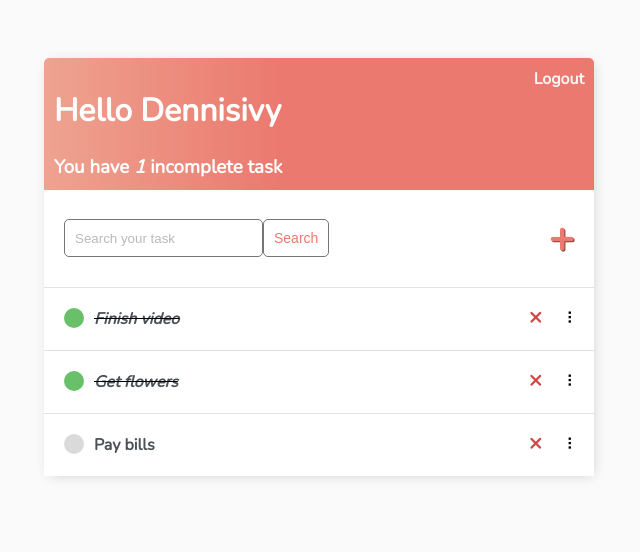
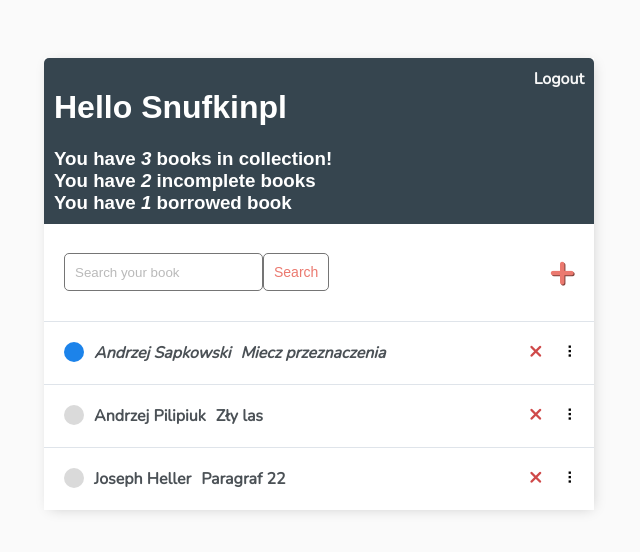
Before and after one commit to snufkinpl/public_glowing_star, a Django app: page / in a window 1280 px wide. Shown: the top 552 px of the page, without its empty margins (321-961 px from the left). Run offline with Django 3.2, Linux system fonts and the light colour scheme; a user stored in the database is signed in; data comes from the database, SQL or seed files in the repository.

Commit message:
Correct files.

```diff
--- a/book_app/base/admin.py
+++ b/book_app/base/admin.py
@@ -1,4 +1,4 @@
 from django.contrib import admin
-from .models import Task
+from .models import book
 
-admin.site.register(Task)
+admin.site.register(book)
--- a/book_app/base/models.py
+++ b/book_app/base/models.py
@@ -3,13 +3,17 @@
 # Create your models here.
 
 
-class Task(models.Model):
+class book(models.Model):
     user = models.ForeignKey(
         User, on_delete=models.CASCADE, null=True, blank=True)
-    title = models.CharField(max_length=200)
+
+    title = models.CharField(max_length=100)
+    author = models.CharField(max_length=100, default='')
+    price = models.FloatField(max_length=10, default=39.99)
     description = models.TextField(null=True, blank=True)
     complete = models.BooleanField(default=False)
-    created = models.DateTimeField(auto_now_add=True)
+    borrow = models.BooleanField(default=False)
+    # created = models.DateTimeField(auto_now_add=True)
 
     def __str__(self):
         return self.title
--- /dev/null
+++ b/book_app/base/templates/base/book_list.html
@@ -0,0 +1,90 @@
+{% extends 'base/main.html' %} {% block content %}
+
+<script src="https://cdn.jsdelivr.net/npm/sortablejs@latest/Sortable.min.js"></script>
+<div class="header-bar">
+    <div>
+        <h1>Hello {{request.user|title}}</h1>
+        <h3 style="margin:0">You have <i>{{count3}}</i> book{{ count3|pluralize:"s" }} in collection!</h3>
+        <h3 style="margin:0">You have <i>{{count1}}</i> incomplete book{{ count1|pluralize:"s" }}</h3>
+        <h3 style="margin:0">You have <i>{{count2}}</i> borrowed book{{ count2|pluralize:"s" }}</h3>
+    </div>
+
+    {% if request.user.is_authenticated %}
+    <a href="{% url 'logout' %}">Logout</a> {% else %}
+    <a href="{% url 'login' %}">Login</a> {% endif %}
+</div>
+
+
+<div id="search-add-wrapper">
+    <form method="GET" style="display: flex;">
+        <input type='text' name='search-area' placeholder="Search your book" value="{{search_input}}">
+        <input class="button" type="submit" value='Search'>
+    </form>
+    {% if books|length > 0 %}
+    <a id="add-link" href="{% url 'book-create' %}">&#x2b;</a>
+    {% endif %}
+</div>
+
+
+<!-- Hidden form. Form submits new item positions -->
+<form style="display: none;" id="reorderForm" method="post" action="{% url 'book-reorder' %}">
+    {% csrf_token %}
+    <input type="hidden" id="positionInput" name="position">
+</form>
+
+
+<div id="booklist" class="book-items-wrapper">
+    {% for book in books %}
+    <div class="book-wrapper" data-position="{{book.pk}}">
+        <div class="book-title">
+            {% if book.complete %}
+            <div class="book-complete-icon"></div>
+            <i><a href="{% url 'book-update' book.id %}">{{book.author}}</a></i>
+            <div class="book-complete-icon2"></div>
+            <i><a href="{% url 'book-update' book.id %}">{{book}}</a></i> {% else %}
+            <div class="book-incomplete-icon"></div>
+            <a href="{% url 'book-update' book.id %}">{{book.author}}</a>
+            <div class="book-incomplete-icon2"></div>
+            <a href="{% url 'book-update' book.id %}">{{book}}</a> {% endif %}
+        </div>
+        <div class="book-controls">
+            <a class="delete-link" href="{% url 'book-delete' book.id %}">&#215;</a>
+            <span class="handle">&nbsp;&#10247;</span>
+        </div>
+    </div>
+
+    {% empty %}
+    <div style="text-align: center; padding-bottom: 10px; line-height: 1em;">
+        <h3>No new books are created.</h3>
+        <h3>Create a <a style="text-decoration: none; color: #e53935;" href="{% url 'book-create' %}">New book</a> ! </h3>
+    </div>
+    {% endfor %}
+</div>
+
+<script>
+    var bookList = document.getElementById("booklist");
+    var reorderForm = document.getElementById("reorderForm");
+    var positionInput = document.getElementById("positionInput");
+
+    let sortable = Sortable.create(bookList, {
+        handle: '.handle',
+        ghostClass: 'dropArea',
+        chosenClass: 'selectedbook',
+
+    });
+
+    function reordering() {
+        const rows = document.getElementsByClassName("book-wrapper");
+        let pos = [];
+        for (let row of rows) {
+            pos.push(row.dataset.position);
+        }
+        console.log(pos.join(","))
+        positionInput.value = pos.join(',');
+        reorderForm.submit();
+    }
+
+    document.ondrop = reordering
+</script>
+
+{% endblock content %}
--- a/book_app/base/templates/base/main.html
+++ b/book_app/base/templates/base/main.html
@@ -1,13 +1,13 @@
 <!DOCTYPE html>
-<html lang="en">
+<html lang="pl">
 
 <head>
     <meta charset="utf-8">
     <meta name="description"
-        content="This is to do list implemented using Django by Dennis Ivy who is a full stack web developer.">
+        content="This is book app implemented using Django by Paweł Balbierz, who was inspired by Dennis Ivy who is a full stack web developer.">
 
     <meta http-equiv="X-UA-Compatible" content="IE=edge">
-    <title>To Do Items</title>
+    <title>Book app!</title>
     <meta name="description" content="">
     <meta name="viewport" content="width=device-width, initial-scale=1">
 
@@ -21,13 +21,8 @@
             padding-top: 50px;
         }
 
-        h1,
-        h2,
-        h3,
-        h4,
-        h5,
-        h6,
-            {
+        h1, h2, h3, h4, h5, h6
+        {
             font-family: 'Raleway', sans-serif;
         }
 
@@ -59,7 +54,7 @@
             color: #fff;
             padding: 10px;
             border-radius: 5px 5px 0 0;
-            background: linear-gradient(90deg, #EEA390 0%, #EB796F 43%, #EB796F 100%);
+            background: linear-gradient(90deg, #36454f 20%, #36454f 60%, #36454f 100%);
         }
 
         .header-bar a {
@@ -67,7 +62,7 @@
             text-decoration: none;
         }
 
-        .task-wrapper {
+        .book-wrapper {
             display: flex;
             align-items: center;
             justify-content: space-between;
@@ -76,25 +71,25 @@
             overflow: hidden;
         }
 
-        .task-title {
+        .book-title {
             display: flex;
             padding: 20px;
         }
 
-        .task-title a {
+        .book-title a {
             text-decoration: none;
             color: #4b5156;
             margin-left: 10px;
         }
 
-        .task-complete-icon {
+        .book-complete-icon {
             height: 20px;
             width: 20px;
-            background-color: rgb(105, 192, 105);
+            background-color: rgb(28, 131, 234);
             border-radius: 50%;
         }
 
-        .task-incomplete-icon {
+        .book-incomplete-icon {
             height: 20px;
             width: 20px;
             background-color: rgb(218, 218, 218);
@@ -137,7 +132,7 @@
             border: #ced6e0 1px solid;
         }
 
-        .selectedTask {
+        .selectedbook {
             opacity: 0.6;
         }
 
@@ -193,7 +188,7 @@
         }
 
         .card-body {
-            padding: 20px;
+            padding: 15px;
         }
     </style>
 </head>
--- a/book_app/base/urls.py
+++ b/book_app/base/urls.py
@@ -1,5 +1,5 @@
 from django.urls import path
-from .views import TaskList, TaskDetail, TaskCreate, TaskUpdate, DeleteView, CustomLoginView, RegisterPage, TaskReorder
+from .views import bookList, bookDetail, bookCreate, bookUpdate, DeleteView, CustomLoginView, RegisterPage, bookReorder
 from django.contrib.auth.views import LogoutView
 
 urlpatterns = [
@@ -7,10 +7,10 @@
     path('logout/', LogoutView.as_view(next_page='login'), name='logout'),
     path('register/', RegisterPage.as_view(), name='register'),
 
-    path('', TaskList.as_view(), name='tasks'),
-    path('task/<int:pk>/', TaskDetail.as_view(), name='task'),
-    path('task-create/', TaskCreate.as_view(), name='task-create'),
-    path('task-update/<int:pk>/', TaskUpdate.as_view(), name='task-update'),
-    path('task-delete/<int:pk>/', DeleteView.as_view(), name='task-delete'),
-    path('task-reorder/', TaskReorder.as_view(), name='task-reorder'),
+    path('', bookList.as_view(), name='books'),
+    path('book/<int:pk>/', bookDetail.as_view(), name='book'),
+    path('book-create/', bookCreate.as_view(), name='book-create'),
+    path('book-update/<int:pk>/', bookUpdate.as_view(), name='book-update'),
+    path('book-delete/<int:pk>/', DeleteView.as_view(), name='book-delete'),
+    path('book-reorder/', bookReorder.as_view(), name='book-reorder'),
 ]
--- a/book_app/base/views.py
+++ b/book_app/base/views.py
@@ -14,7 +14,7 @@
 from django.shortcuts import redirect
 from django.db import transaction
 
-from .models import Task
+from .models import book
 from .forms import PositionForm
 
 
@@ -24,14 +24,14 @@
     redirect_authenticated_user = True
 
     def get_success_url(self):
-        return reverse_lazy('tasks')
+        return reverse_lazy('books')
 
 
 class RegisterPage(FormView):
     template_name = 'base/register.html'
     form_class = UserCreationForm
     redirect_authenticated_user = True
-    success_url = reverse_lazy('tasks')
+    success_url = reverse_lazy('books')
 
     def form_valid(self, form):
         user = form.save()
@@ -41,22 +41,24 @@
 
     def get(self, *args, **kwargs):
         if self.request.user.is_authenticated:
-            return redirect('tasks')
+            return redirect('books')
         return super(RegisterPage, self).get(*args, **kwargs)
 
 
-class TaskList(LoginRequiredMixin, ListView):
-    model = Task
-    context_object_name = 'tasks'
+class bookList(LoginRequiredMixin, ListView):
+    model = book
+    context_object_name = 'books'
 
     def get_context_data(self, **kwargs):
         context = super().get_context_data(**kwargs)
-        context['tasks'] = context['tasks'].filter(user=self.request.user)
-        context['count'] = context['tasks'].filter(complete=False).count()
+        context['books'] = context['books'].filter(user=self.request.user)
+        context['count1'] = context['books'].filter(complete=False).count()
+        context['count2'] = context['books'].filter(borrow=True).count()
+        context['count3'] = context['books'].count()
 
         search_input = self.request.GET.get('search-area') or ''
         if search_input:
-            context['tasks'] = context['tasks'].filter(
+            context['books'] = context['books'].filter(
                 title__contains=search_input)
 
         context['search_input'] = search_input
@@ -64,37 +66,37 @@
         return context
 
 
-class TaskDetail(LoginRequiredMixin, DetailView):
-    model = Task
-    context_object_name = 'task'
-    template_name = 'base/task.html'
+class bookDetail(LoginRequiredMixin, DetailView):
+    model = book
+    context_object_name = 'book'
+    template_name = 'base/book.html'
 
 
-class TaskCreate(LoginRequiredMixin, CreateView):
-    model = Task
-    fields = ['title', 'description', 'complete']
-    success_url = reverse_lazy('tasks')
+class bookCreate(LoginRequiredMixin, CreateView):
+    model = book
+    fields = ['author', 'title', 'complete', 'borrow']
+    success_url = reverse_lazy('books')
 
     def form_valid(self, form):
         form.instance.user = self.request.user
-        return super(TaskCreate, self).form_valid(form)
+        return super(bookCreate, self).form_valid(form)
 
 
-class TaskUpdate(LoginRequiredMixin, UpdateView):
-    model = Task
-    fields = ['title', 'description', 'complete']
-    success_url = reverse_lazy('tasks')
+class bookUpdate(LoginRequiredMixin, UpdateView):
+    model = book
+    fields = ['author', 'title', 'complete', 'borrow']
+    success_url = reverse_lazy('books')
 
 
 class DeleteView(LoginRequiredMixin, DeleteView):
-    model = Task
-    context_object_name = 'task'
-    success_url = reverse_lazy('tasks')
+    model = book
+    context_object_name = 'book'
+    success_url = reverse_lazy('books')
     def get_queryset(self):
         owner = self.request.user
         return self.model.objects.filter(user=owner)
 
-class TaskReorder(View):
+class bookReorder(View):
     def post(self, request):
         form = PositionForm(request.POST)
 
@@ -102,6 +104,6 @@
             positionList = form.cleaned_data["position"].split(',')
 
             with transaction.atomic():
-                self.request.user.set_task_order(positionList)
+                self.request.user.set_book_order(positionList)
 
-        return redirect(reverse_lazy('tasks'))
+        return redirect(reverse_lazy('books'))
--- a/book_app/manage.py
+++ b/book_app/manage.py
@@ -1,5 +1,5 @@
 #!/usr/bin/env python
-"""Django's command-line utility for administrative tasks."""
+"""Django's command-line utility for administrative books."""
 import os
 import sys
 
--- a/book_app/todo_list/settings.py
+++ b/book_app/todo_list/settings.py
@@ -104,7 +104,7 @@
 # Internationalization
 # https://docs.djangoproject.com/en/3.0/topics/i18n/
 
-LANGUAGE_CODE = 'en-us'
+LANGUAGE_CODE = 'pl-pl'
 
 TIME_ZONE = 'UTC'
 
```
Also changed, not shown: book_app/base/templates/base/book.html (added, +15 -0 lines), book_app/base/templates/base/book_confirm_delete.html (added, +18 -0 lines), book_app/base/templates/base/book_form.html (added, +18 -0 lines), book_app/base/migrations/0003_rename_task_book.py (added), book_app/base/migrations/0004_remove_book_created_book_author_book_borrow_and_more.py (added), book_app/base/migrations/0005_remove_book_price.py (added), book_app/base/migrations/0006_book_price_alter_book_author.py (added), book_app/db.sqlite3.
